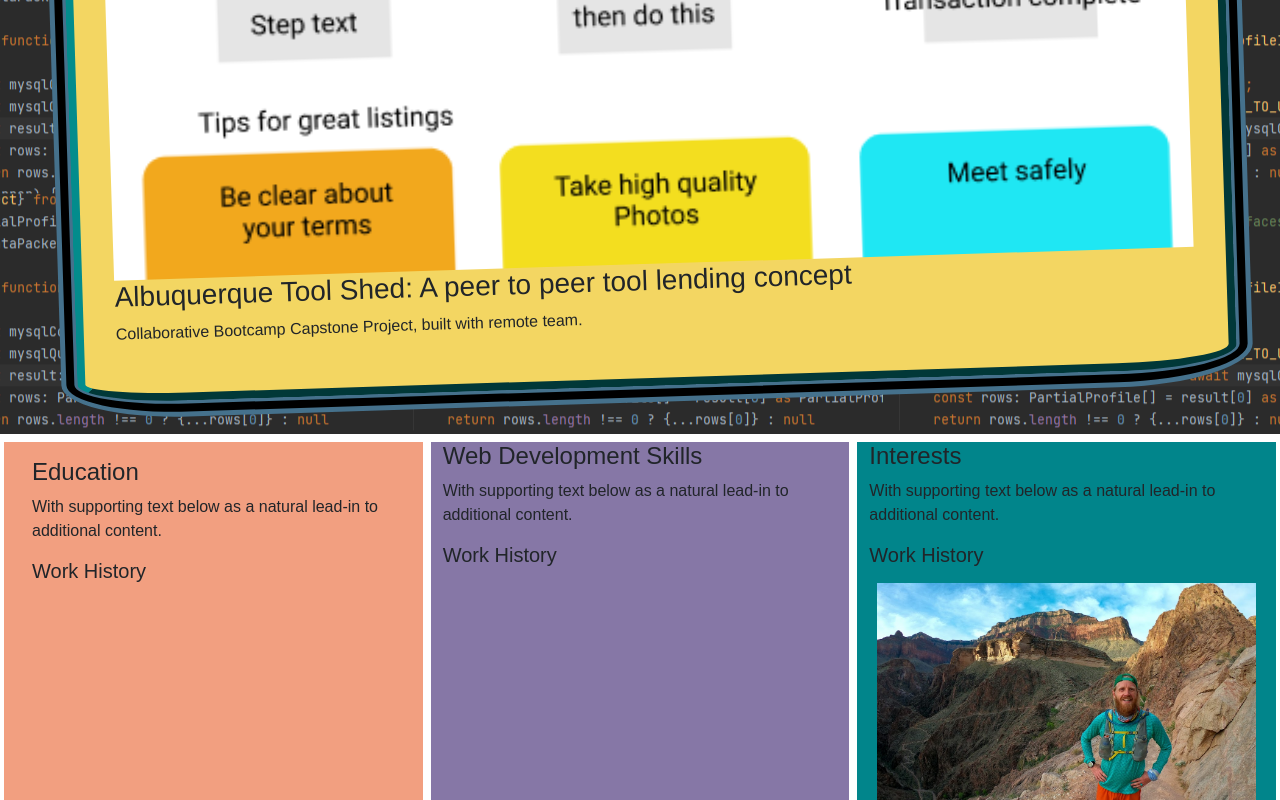
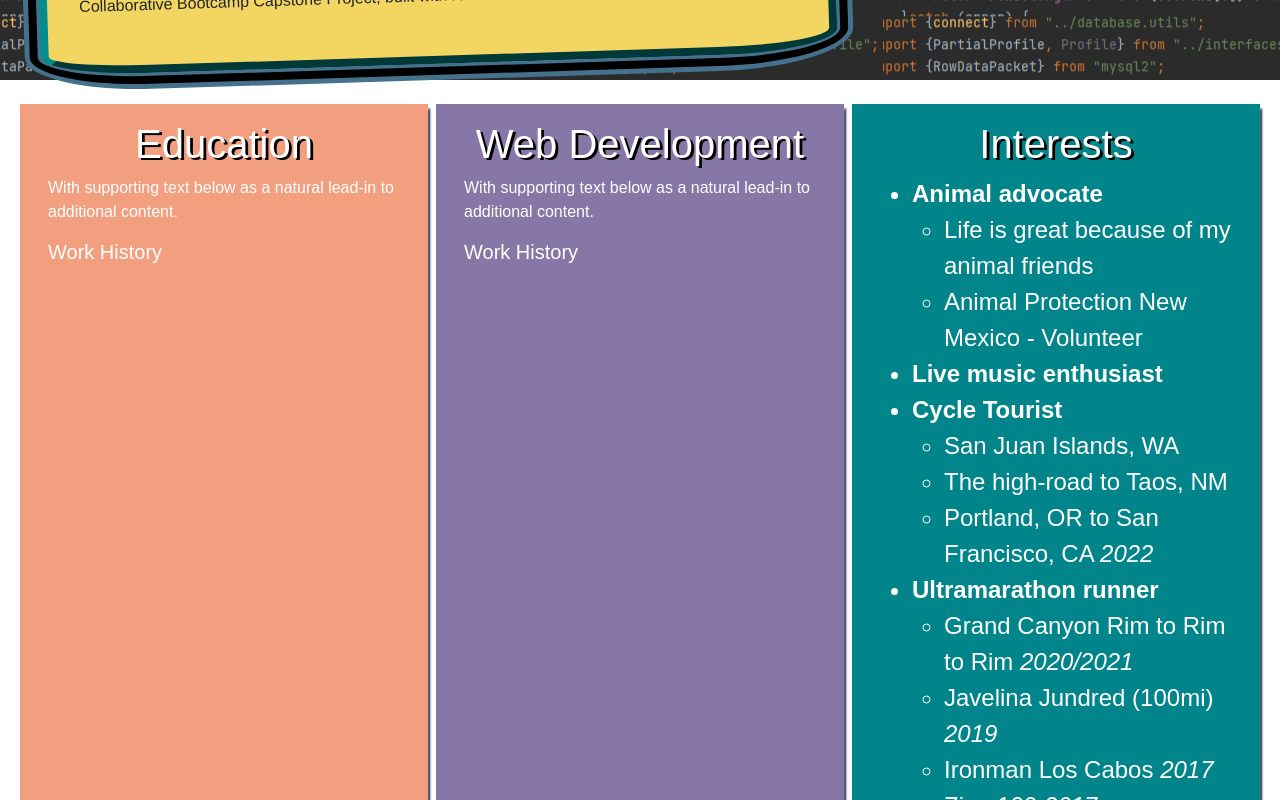
Before and after one commit to MCZbrozek/pwp-mzbrozek, a plain HTML site: page public_html/index.html in a window 1280 px wide. Shown: the part 1500-2300 px from the top of the page. Drawn offline with nearby package versions, Linux system fonts and the light colour scheme; some packages are replaced by stand-ins of ours; a script that the page names is missing; a web font is replaced by a local one.

Commit message:
added content and styling to about-me section.

```diff
--- a/public_html/index.html
+++ b/public_html/index.html
@@ -40,14 +40,16 @@
     <div class="row">
         <div class="col-12">
             <h1 class="hero-title">Mike Zbrozek</h1>
+
         </div>
 
     </div>
-<!--        <div class=" row">-->
-<!--            <div class="col 8">-->
-<!--                <h2>Adventure</h2>-->
-<!--            </div>-->
-<!--        </div>-->
+        <div class=" row">
+            <div class="col 8">
+                <h4>“May your trails be crooked, winding, lonesome,<br> dangerous, leading to the most amazing view.”<br>
+                    <strong> ― Edward Abbey</strong> </h4>
+            </div>
+        </div>
 <!--        <div class=" row">-->
 <!--            <div class="col-8">-->
 <!--                <h1>Creativity</h1>-->
@@ -55,15 +57,15 @@
 <!--        </div>-->
 </div> <!-- End of Hero Element -->
 
-<div class="portfolio-wrap bg-dark m-0">
+<div class="portfolio-wrap bg-dark m-0"> <!-- Portfolio showcase -->
     <div class="container-fluid">
         <div class="row">
-            <div id="rotate-wrap" class="col-sm">
+            <div id="rotate-wrap" class="col-sm-8">
                 <div class="card m-3" >
+                    <h3>Albuquerque Tool Shed: A peer to peer tool lending concept</h3>
                     <img class="img-fluid" src="./images/capstone_prototype-temp.png" alt="portfolio placeholder image">
                     <div class="row">
                         <div class="portfolio-capstone center">
-                            <h3>Albuquerque Tool Shed: A peer to peer tool lending concept</h3>
                             <p>Collaborative Bootcamp Capstone Project, built with remote team.</p>
                             <p></p>
                         </div>
@@ -75,28 +77,55 @@
         </div>
 
     </div>
-</div>
+</div> <!-- End Portfolio showcase -->
 
-<div class="about-me-wrap">
+<div class="about-me-wrap"> <!--About me -->
 <div class="about-me container-fluid">
 <div class="row">
 <div class="education-wrap col-md my-2 mx-1">
     <div class="card-body">
-        <h4 class="card-title">Education</h4>
+        <h2 class="card-title">Education</h2>
         <p class="card-text">With supporting text below as a natural lead-in to additional content.</p>
         <h5 class="card-title">Work History</h5>
     </div>
 </div>
 <div class="skills-wrap col-md my-2 mx-1">
-    <h4 class="card-title">Web Development Skills</h4>
+    <div class="card-body">
+    <h2 class="card-title">Web Development</h2>
     <p class="card-text">With supporting text below as a natural lead-in to additional content.</p>
     <h5 class="card-title">Work History</h5>
+    </div>
 </div>
 <div class="hobbies-wrap col-md my-2 mx-1">
-    <h4 class="card-title">Interests</h4>
-    <p class="card-text">With supporting text below as a natural lead-in to additional content.</p>
-    <h5 class="card-title">Work History</h5>
+    <div class="card-body">
+    <h2 class="card-title">Interests</h2>
+    <ul class="card-text">
+        <li><b>Animal advocate</b>
+        <ul>
+            <li>Life is great because of my animal friends</li>
+            <li>Animal Protection New Mexico - Volunteer</li>
+        </ul>
+        </li>
+        <li><b>Live music enthusiast</b></li>
+        <li><b>Cycle Tourist</b>
+        <ul>
+            <li>San Juan Islands, WA</li>
+            <li>The high-road to Taos, NM</li>
+            <li>Portland, OR to San Francisco, CA <i>2022</i></li>
+        </ul>
+        </li>
+        <li><b>Ultramarathon runner</b>
+        <ul>
+            <li>Grand Canyon Rim to Rim to Rim <i>2020/2021</i></li>
+            <li>Javelina Jundred (100mi) <i>2019</i></li>
+            <li>Ironman Los Cabos <i>2017</i> </li>
+            <li>Zion 100 <i>2017</i></li>
+        </ul>
+        </li>
+
+    </ul>
     <img class="p-2 img-fluid " src="./images/mz_grandcanyon2.JPG" alt="Grand Canyon Rim to rim to rim 2021">
+    </div>
 </div>
 </div>
 </div>
--- a/public_html/js/localjs.js
+++ b/public_html/js/localjs.js
@@ -9,7 +9,7 @@ function rotateCard(e) {
 
 function rotateBack() {
     this.style.setProperty('--rotate', -100)
-    console.log(rotateBack)
+    // console.log(this.event) This works and logs the correct event, but does not apply the rotation.
 }
 
 portfolioCard.addEventListener('mouseenter', rotateCard)
--- a/public_html/style.css
+++ b/public_html/style.css
@@ -21,7 +21,7 @@ nav {
     position: relative;
     width: 100vw;
     height: 80vh;
-    display: flex;
+    display: inline-flex;
     place-items: center;
     justify-content: center;
     align-items: center;
@@ -56,7 +56,7 @@ nav {
     color: white;
     text-align: start;
     margin: 0.625rem;
-    text-shadow: 5px 2.5px 0 rgba(0,0,0,0.5);
+    text-shadow: 2px 1px 1px rgba(0,0,0,0.5);
     /*outline: 2px red solid;*/
 }
 
@@ -112,22 +112,50 @@ nav {
 
 }
 
+/*--------About Me ------*/
+
 .about-me-wrap {
     background-color: white;
+    color: white;
+    margin: 1rem;
+
+
+}
+
+.about-me-wrap .card-body h2 {
+    text-shadow: .17rem 0.1rem black;
+    text-align: center;
+    font-size: 2.5rem;
 
 }
 
 .about-me .education-wrap {
     background-color: #F29F80;
+    box-shadow: .2rem .22rem .1rem #515975;
+}
+.education-wrap ul {
+    font-size: 100%;
 }
 
 .about-me .skills-wrap {
     background-color: #8677A6;
+    color: white;
+    box-shadow: .2rem .22rem .1rem #515975;
+
 }
 
 .about-me .hobbies-wrap {
     background-color: #01858B;
+    color: white;
+    box-shadow: .2rem .22rem .1rem #515975;
 }
+
+.about-me .hobbies-wrap .card-text {
+    font-size: 1.5rem;
+
+}
+
+/*------Contact form and links container -------*/
 
 .closing-wrap .row {
     background-color: #45718C;
```
Also changed, not shown: public_html/images/nmed_deb_training-zbrozek-web.jpg (added).
